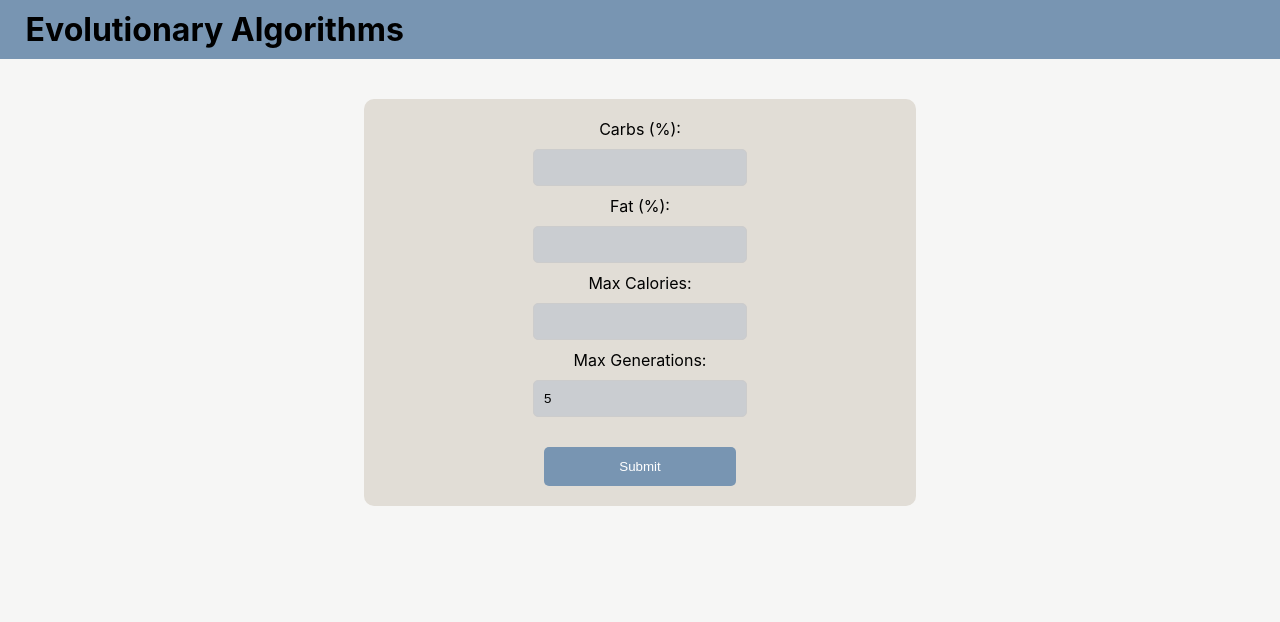
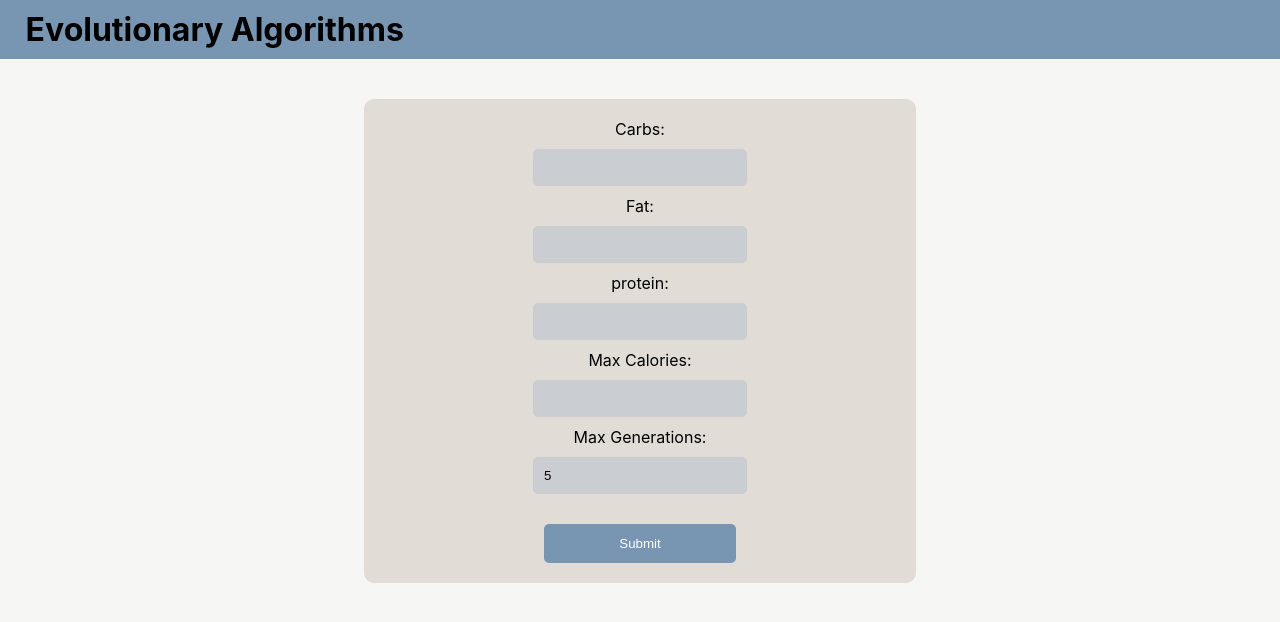
Before and after one commit to yarden1032/eveolutionaryAlgorithmServer, a React (Create React App) app in the folder client/: page / in a window 1280 px wide. Shown: the top 622 px of the page. Built offline with nearby package versions, Linux system fonts and the light colour scheme.

Commit message:
change logic instead of %

```diff
--- a/client/src/PublicForm.js
+++ b/client/src/PublicForm.js
@@ -5,6 +5,7 @@ import './OptimizeForm.css';
 function OptimizeForm() {
     const [carbs, setCarbs] = useState('');
     const [fat, setFat] = useState('');
+    const[protein,setProtein]=useState('');
     const [maxCalories, setMaxCalories] = useState('');
     const [maxGenerations, setMaxGenerations] = useState('5');
     const [responseData, setResponseData] = useState([]);
@@ -14,8 +15,8 @@ function OptimizeForm() {
     // const [maxGenState,setMaxGenState]=useState(0)
     const handleSubmit = (event) => {
         event.preventDefault();
-        if(parseInt(carbs)+parseInt(fat)>100){
-            alert("carbs and fat in total should not exceed 100%")
+        if(parseInt(carbs)<0||parseInt(fat)<0||parseInt(protein)<0){
+            alert("all the values must be above 0")
             return;
         }
         setError("")
@@ -23,8 +24,9 @@ function OptimizeForm() {
 
         setLoading(true)
         const formData = new FormData();
-        formData.append('carbs', carbs*0.01);
-        formData.append('fat', fat*0.01);
+        formData.append('carbs', carbs);
+        formData.append('fat', fat);
+        formData.append('protein',protein)
         formData.append('max_calories', maxCalories);
         formData.append('max_generation', maxGenerations);
         // console.log(window.location)
@@ -58,26 +60,34 @@ function OptimizeForm() {
 
             <form onSubmit={handleSubmit} className="optimize-form">
                 <label>
-                    Carbs (%):
+                    Carbs:
                     <input required
                         type="number"
-                        min="0"
-                        max="100"
                         step="1"
+                           min="0"
                         value={carbs}
                         onChange={e => setCarbs(e.target.value)}
                     />
                 </label>
 
                 <label>
-                    Fat (%):
+                    Fat:
                     <input required
                         type="number"
-                        min="0"
-                        max="100"
                         step="1"
+                           min="0"
                         value={fat}
                         onChange={e => setFat(e.target.value)}
+                    />
+                </label>
+                <label>
+                protein:
+                    <input required
+                        type="number"
+                           min="0"
+                        step="1"
+                        value={protein}
+                        onChange={e => setProtein(e.target.value)}
                     />
                 </label>
 
```
Also changed, not shown: 2 other files (tests, documents, lock files or other folders).
